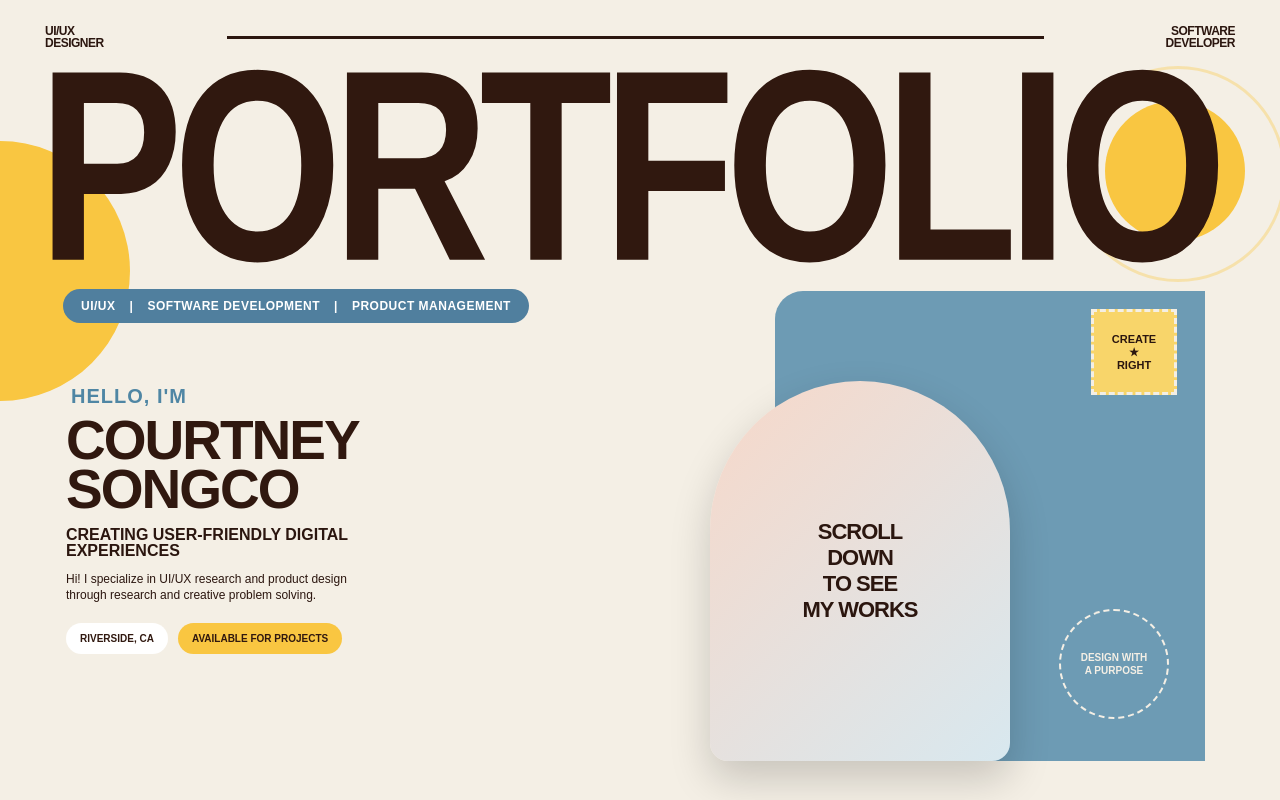
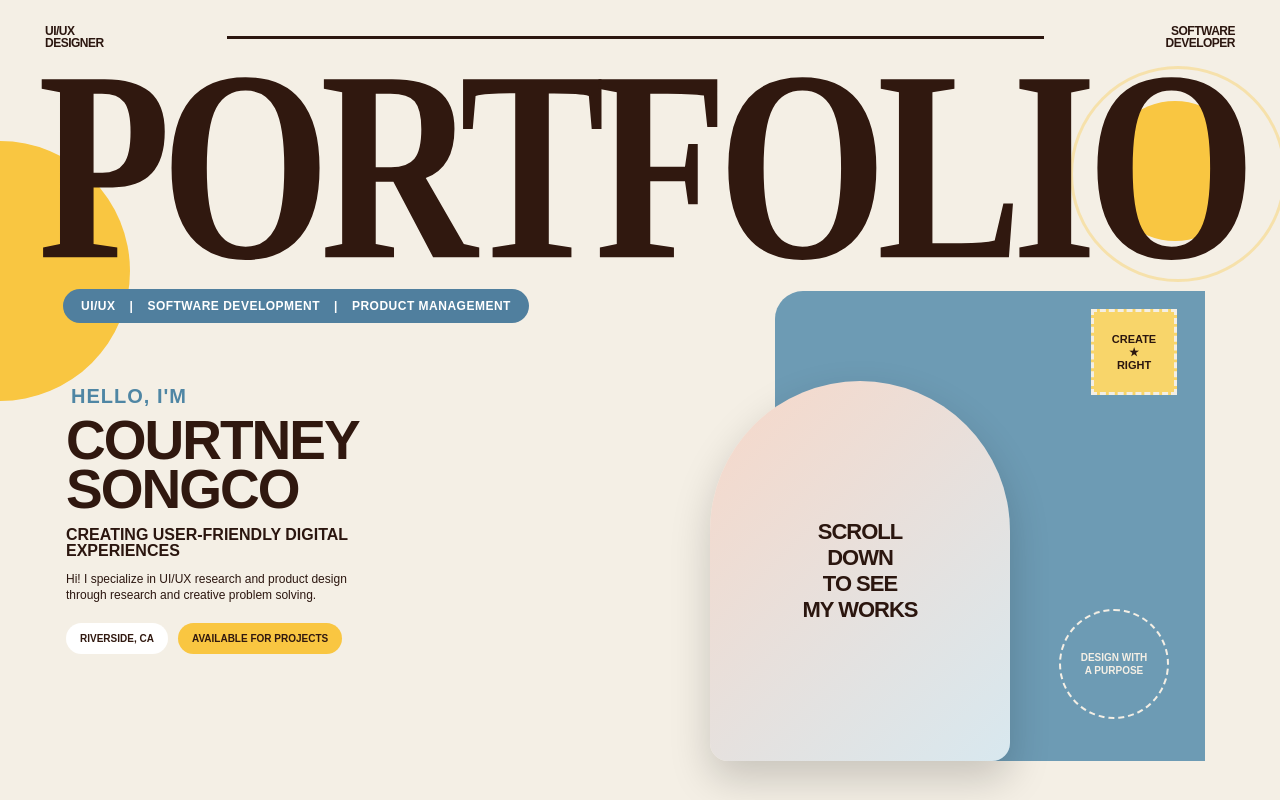
Before and after one commit to csongco13/design-portfolio, a React (Vite) app: page / in a window 1280 px wide. Shown: the top 800 px of the page. Built offline with nearby package versions, Linux system fonts and the light colour scheme.

Commit message:
Change design

```diff
--- a/src/components/Home.css
+++ b/src/components/Home.css
@@ -51,6 +51,7 @@
     letter-spacing: -10px;
     color: rgb(48, 24, 15);
     font-weight: 900;
+    font-family: Po Arial;
     transform: scaleY(1.25);
     transform-origin: top;
 }
```
